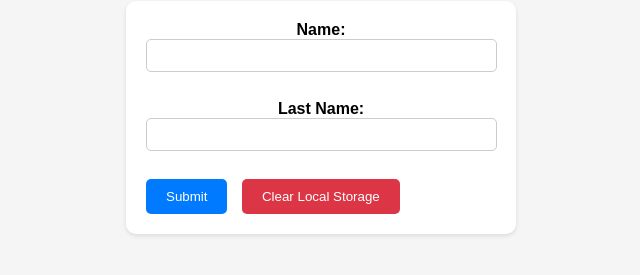
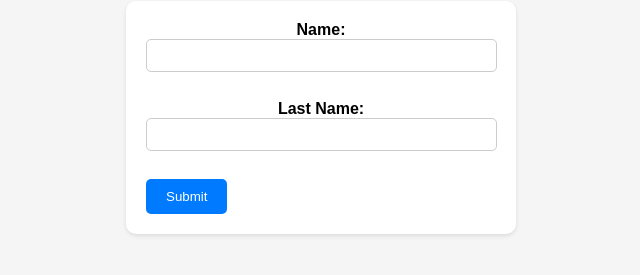
Before and after one commit to Lussskki/py-fullwebsite, a plain HTML site: page frontend/index.html in a window 1280 px wide. Shown: the part 79-354 px from the top of the page, without its empty margins (319-959 px from the left). Drawn offline with Linux system fonts and the light colour scheme.

Commit message:
added link for icon and commented clearLocalStorageBtn for debugging in html storage

```diff
--- a/frontend/index.html
+++ b/frontend/index.html
@@ -5,6 +5,7 @@
     <meta name="viewport" content="width=device-width, initial-scale=1.0">
     <title>Input Form</title>
     <link rel="stylesheet" href="style.css">
+    <link rel="shortcut icon" type="image/x-icon" href="./favicon.ico" />
 </head>
 <body>
     <h1 id="h1">Input Name and Last Name</h1>
@@ -15,7 +16,7 @@
         <label for="lastName">Last Name:</label>
         <input type="text" id="lastName" name="lastName" required><br><br>
         <button id="submitButton" type="submit">Submit</button>
-        <button id="clearLocalStorageBtn">Clear Local Storage</button>
+        <!-- <button id="clearLocalStorageBtn">Clear Local Storage</button> -->
     </form>
     </div>
 
```
